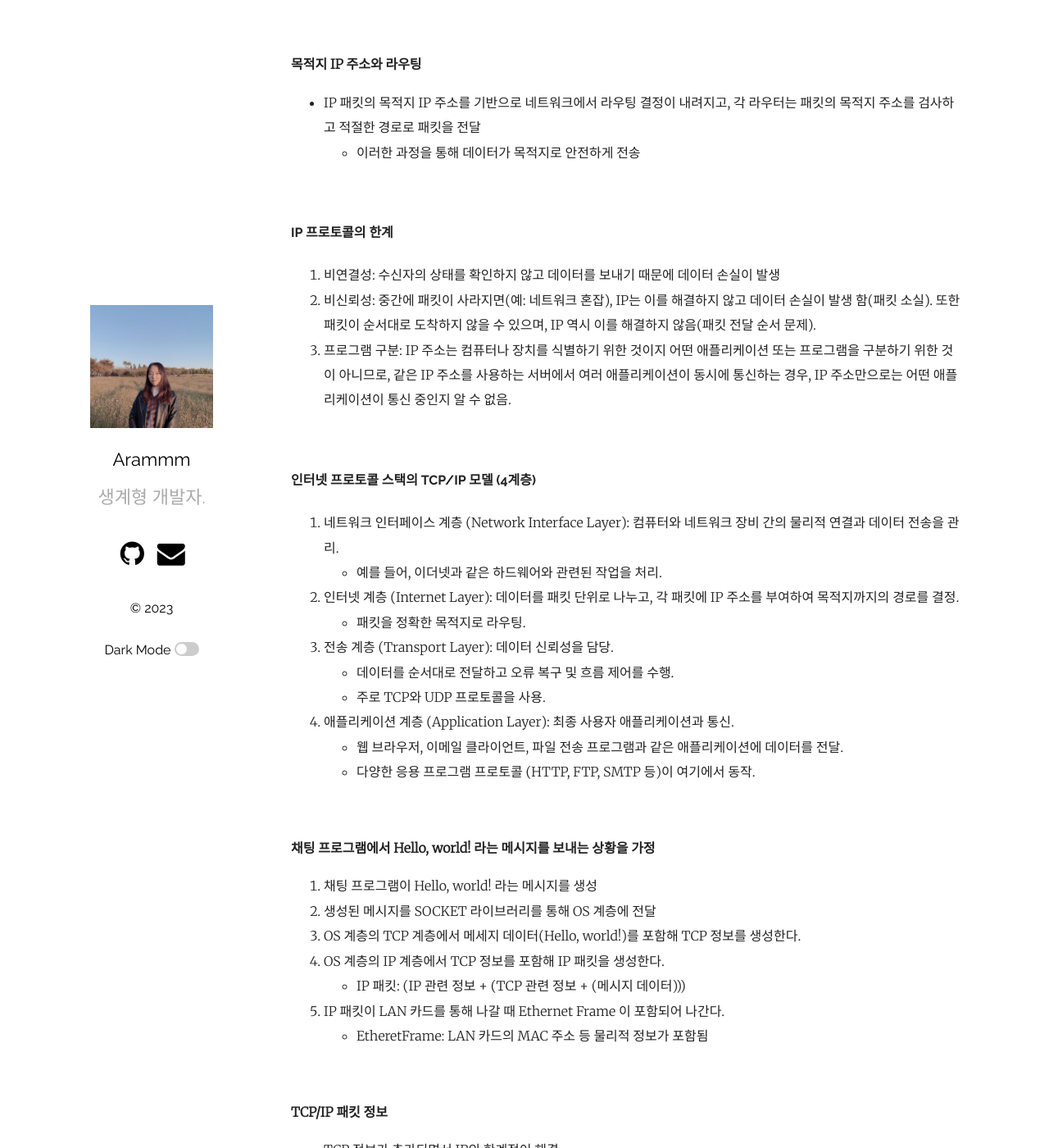
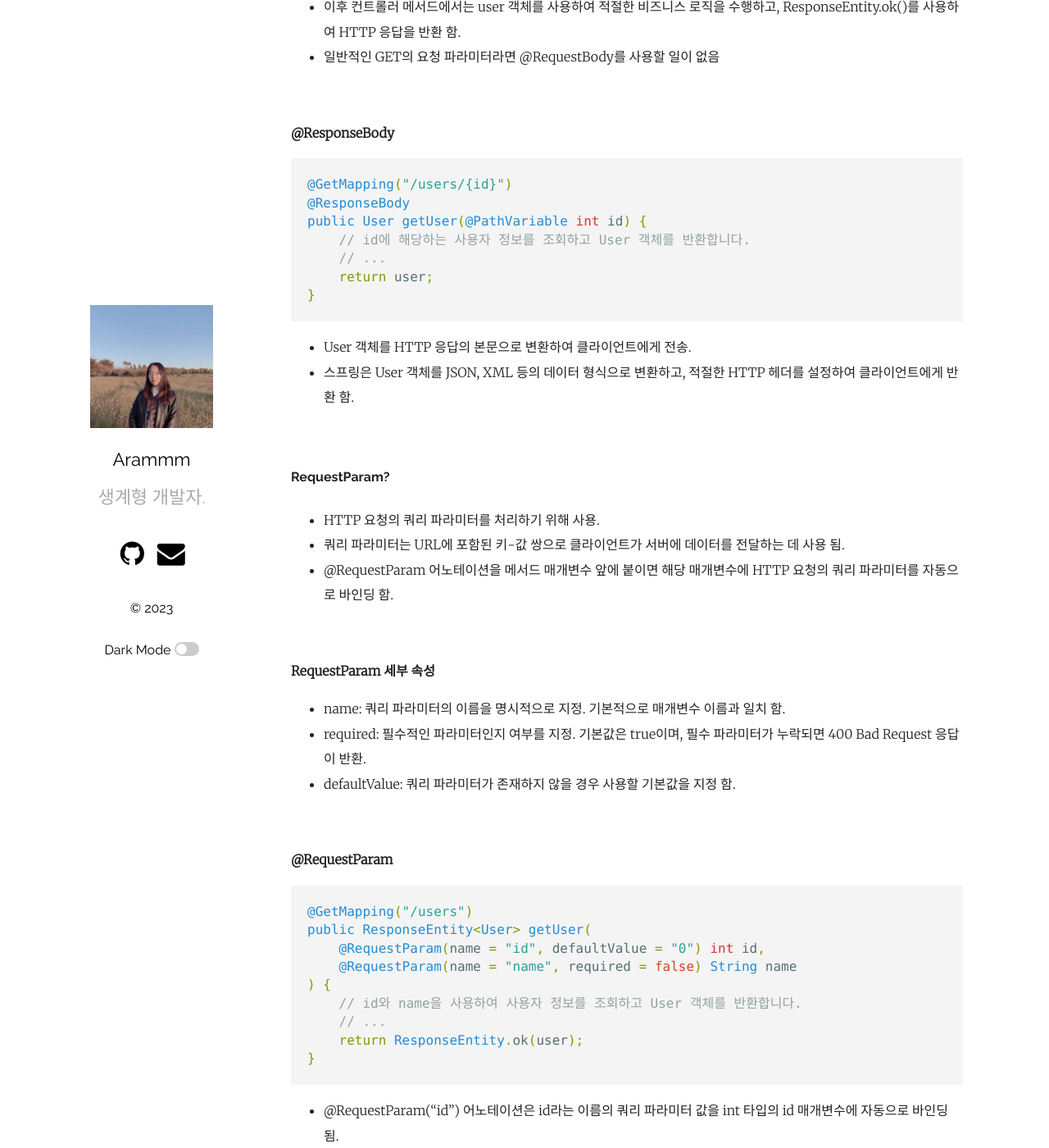
Before and after one commit to YuAram/YuAram.github.io, a Jekyll site: the page built from _posts/2023-06-17-request.markdown, in a window 1280 px wide and 1400 px high, scrolled down 1240 px. Shown: the whole window at 82% size. Built offline with Jekyll 4.4.1, drawn with Linux system fonts in a browser that asks for light colours; some of the changed text lies outside the part shown.

Commit message:
파일명 수정

````diff
--- a/_posts/2023-06-17-request.markdown
+++ b/_posts/2023-06-17-request.markdown
@@ -1,191 +1,100 @@
 ---
 layout: post
-title: "[HTTP웹기본지식_인프런] 인터넷 네트워크 - IP, TCP, UDP, PORT, DNS"
-date: 2023-09-02 00:00:00 +0530
+title: "[spring] @RequestBody/@ResponseBody, @RequestParam 이란?"
+date: 2023-06-17 00:00:00 +0530
 categories: spring
 ---
 
 <br/>
 
-#### IP (Internet Protocol)
+#### RequestBody와 ResponseBody?
 
-- 컴퓨터 네트워크에서 사용되는 주요 프로토콜
-- 지정한 IP 주소에 데이터를 송수신하는 데 사용
-- 패킷(Packet)이라는 통신 단위로 데이터 전달
+- Spring에서 비동기 처리를 위해 @RequestBody와 @ResponseBody를 주로 사용
+- @RequestBody는 HTTP 요청의 본문에 포함된 데이터를 읽어와서 매개변수에 바인딩하는 데 사용
+- @ResponseBody는 메서드의 반환 값을 HTTP 응답의 본문에 쓰기 위해 사용
+- 두 어노테이션을 함께 사용하면 비동기적인 요청과 응답을 처리할 수 있습니다.
+- 스프링 4.0 버전 이후부터는 @ResponseBody를 생략하고, 컨트롤러 메서드에 @RestController 어노테이션을 사용(@ResponseBody를 적용한 것과 동일한 효과)
+- 프로젝트 설정이나 커스텀 어노테이션 등 특정 상황에서는 @ResponseBody 어노테이션을 명시적으로 사용해야 할 수도 있음.(@Controller인 경우에 바디를 자바객체로 받기 위해서는 @ResponseBody 어노테이션을 반드시 명시해주어야 함)
 
 <br/>
 
-#### IP 패킷 정보
+#### 클라이언트와 서버의 비동기 통신
 
-- 데이터 통신 네트워크에서 정보를 전달하는 데 사용되는 패킷 형식
-- IP 패킷은 송신자에서 수신자로 데이터를 전달하기 위한 주요 정보를 담고 있음
-- 패킷 단위로 데이터를 전달하며, 즉, 전송 데이터(보낼 메시지)와 함께 출발지 IP(클라이언트 IP), 목적지 IP(서버 IP) 등을 함께 묶어 패킷으로 만든 후 전달
+- 새로고침 없이 이루어지는 동작들은 대부분 비동기 통신으로 이루어 짐.
+- 클라이언트에서 서버로 요청 메시지를 보낼 때, 본문에 데이터를 담아 보내야 하고, 서버에서 클라이언트로 응답을 보낼때에도 본문에 데이터를 담아 보내야 함. 이때 데이터를 담는 본문이 바로 body.
+  즉, 요청본문 requestBody, 응답본문 responseBody를 담아 보내야 함.
+- 요청 메시지: 클라이언트에서 서버를 통신하는 메시지
+- 응답 메시지: 서버에서 클라이언트로 통신하는 메시지
+- 데이터 형식은 가장 대표적으로 사용되는 것이 JSON 형식
 
 <br/>
 
-**IP 헤더 (IP Header)**
+**@RequestBody**
 
-- IP 패킷의 시작 부분에 위치한 헤더로, 다음과 같은 중요한 정보를 포함
-  - 버전 (Version)
-  - 헤더 길이 (Header Length)
-  - 서비스 유형 (Type of Service, TOS)
-  - 전체 패킷 길이 (Total Length)
-  - 패킷 식별자 (Identification)
-  - 플래그 (Flags)
-  - 생존 시간 (Time to Live, TTL)
-  - 프로토콜 (Protocol)
-  - 헤더 체크섬 (Header Checksum)
-  - 출발지 IP 주소 (Source IP Address)
-  - 목적지 IP 주소 (Destination IP Address)
+```java
+@PostMapping("/users")
+public ResponseEntity<User> createUser(@RequestBody User user) {
+    // user 객체를 사용하여 사용자 생성 로직을 수행합니다.
+    // ...
+    return ResponseEntity.ok(user);
+}
+```
+
+- POST 요청의 본문을 User 객체로 변환. 따라서 요청의 본문에 포함된 JSON 또는 XML 데이터는 User 객체의 필드에 매핑.
+- 이후 컨트롤러 메서드에서는 user 객체를 사용하여 적절한 비즈니스 로직을 수행하고, ResponseEntity.ok()를 사용하여 HTTP 응답을 반환 함.
+- 일반적인 GET의 요청 파라미터라면 @RequestBody를 사용할 일이 없음
 
 <br/>
 
-**데이터 (Data)**
+**@ResponseBody**
 
-- IP 패킷에는 실제 데이터가 포함되며, 상위 레벨 프로토콜에 따라 다양한 형식의 데이터가 포함
-  - 예를 들어, 웹 브라우징을 위한 HTTP 요청 또는 응답 데이터, 이메일 메시지, 파일 전송 데이터 등이 포함
+```java
+@GetMapping("/users/{id}")
+@ResponseBody
+public User getUser(@PathVariable int id) {
+    // id에 해당하는 사용자 정보를 조회하고 User 객체를 반환합니다.
+    // ...
+    return user;
+}
+```
+
+- User 객체를 HTTP 응답의 본문으로 변환하여 클라이언트에게 전송.
+- 스프링은 User 객체를 JSON, XML 등의 데이터 형식으로 변환하고, 적절한 HTTP 헤더를 설정하여 클라이언트에게 반환 함.
 
 <br/>
 
-**목적지 IP 주소와 라우팅**
+#### RequestParam?
 
-- IP 패킷의 목적지 IP 주소를 기반으로 네트워크에서 라우팅 결정이 내려지고, 각 라우터는 패킷의 목적지 주소를 검사하고 적절한 경로로 패킷을 전달
-  - 이러한 과정을 통해 데이터가 목적지로 안전하게 전송
+- HTTP 요청의 쿼리 파라미터를 처리하기 위해 사용.
+- 쿼리 파라미터는 URL에 포함된 키-값 쌍으로 클라이언트가 서버에 데이터를 전달하는 데 사용 됨.
+- @RequestParam 어노테이션을 메서드 매개변수 앞에 붙이면 해당 매개변수에 HTTP 요청의 쿼리 파라미터를 자동으로 바인딩 함.
 
 <br/>
 
-#### IP 프로토콜의 한계
+**RequestParam 세부 속성**
 
-1. 비연결성: 수신자의 상태를 확인하지 않고 데이터를 보내기 때문에 데이터 손실이 발생
-2. 비신뢰성: 중간에 패킷이 사라지면(예: 네트워크 혼잡), IP는 이를 해결하지 않고 데이터 손실이 발생 함(패킷 소실). 또한 패킷이 순서대로 도착하지 않을 수 있으며, IP 역시 이를 해결하지 않음(패킷 전달 순서 문제).
-3. 프로그램 구분: IP 주소는 컴퓨터나 장치를 식별하기 위한 것이지 어떤 애플리케이션 또는 프로그램을 구분하기 위한 것이 아니므로, 같은 IP 주소를 사용하는 서버에서 여러 애플리케이션이 동시에 통신하는 경우, IP 주소만으로는 어떤 애플리케이션이 통신 중인지 알 수 없음.
+- name: 쿼리 파라미터의 이름을 명시적으로 지정. 기본적으로 매개변수 이름과 일치 함.
+- required: 필수적인 파라미터인지 여부를 지정. 기본값은 true이며, 필수 파라미터가 누락되면 400 Bad Request 응답이 반환.
+- defaultValue: 쿼리 파라미터가 존재하지 않을 경우 사용할 기본값을 지정 함.
 
 <br/>
 
-#### 인터넷 프로토콜 스택의 TCP/IP 모델 (4계층)
+**@RequestParam**
 
-1. 네트워크 인터페이스 계층 (Network Interface Layer): 컴퓨터와 네트워크 장비 간의 물리적 연결과 데이터 전송을 관리.
-   - 예를 들어, 이더넷과 같은 하드웨어와 관련된 작업을 처리.
-2. 인터넷 계층 (Internet Layer): 데이터를 패킷 단위로 나누고, 각 패킷에 IP 주소를 부여하여 목적지까지의 경로를 결정.
-   - 패킷을 정확한 목적지로 라우팅.
-3. 전송 계층 (Transport Layer): 데이터 신뢰성을 담당.
-   - 데이터를 순서대로 전달하고 오류 복구 및 흐름 제어를 수행.
-   - 주로 TCP와 UDP 프로토콜을 사용.
-4. 애플리케이션 계층 (Application Layer): 최종 사용자 애플리케이션과 통신.
-   - 웹 브라우저, 이메일 클라이언트, 파일 전송 프로그램과 같은 애플리케이션에 데이터를 전달.
-   - 다양한 응용 프로그램 프로토콜 (HTTP, FTP, SMTP 등)이 여기에서 동작.
+```java
+@GetMapping("/users")
+public ResponseEntity<User> getUser(
+    @RequestParam(name = "id", defaultValue = "0") int id,
+    @RequestParam(name = "name", required = false) String name
+) {
+    // id와 name을 사용하여 사용자 정보를 조회하고 User 객체를 반환합니다.
+    // ...
+    return ResponseEntity.ok(user);
+}
+```
 
-<br/>
-
-**채팅 프로그램에서 Hello, world! 라는 메시지를 보내는 상황을 가정**
-
-1. 채팅 프로그램이 Hello, world! 라는 메시지를 생성
-2. 생성된 메시지를 SOCKET 라이브러리를 통해 OS 계층에 전달
-3. OS 계층의 TCP 계층에서 메세지 데이터(Hello, world!)를 포함해 TCP 정보를 생성한다.
-4. OS 계층의 IP 계층에서 TCP 정보를 포함해 IP 패킷을 생성한다.
-   - IP 패킷: (IP 관련 정보 + (TCP 관련 정보 + (메시지 데이터)))
-5. IP 패킷이 LAN 카드를 통해 나갈 때 Ethernet Frame 이 포함되어 나간다.
-   - EtheretFrame: LAN 카드의 MAC 주소 등 물리적 정보가 포함됨
-
-<br/>
-
-**TCP/IP 패킷 정보**
-
-- TCP 정보가 추가되면서 IP의 한계점이 해결
-  - TCP 정보: 출발지 PORT, 목적지 PORT, 전송 제어, 순서, 검증 정보 등..
-
-<br/>
-
-#### TCP (Transmission Control Protocol)
-
-- TCP는 신뢰성 있는 데이터 통신을 지원하며, 네트워크에서 데이터의 정확성과 신뢰성을 보장하는데 중요한 역할
-
-1. 신뢰성 있는 통신: TCP는 신뢰성 있는 데이터 전송을 보장
-   - 이를 위해 패킷의 수신 여부를 확인하고, 손실된 패킷을 재전송하거나 순서를 재조정하여 데이터의 정확성을 유지
-   - 이러한 신뢰성은 데이터 전송 중에 패킷 손실, 중복, 순서 바뀜을 방지합니다.
-2. 연결 지향: TCP는 연결을 설정하고 종료하는 과정을 거치며, 데이터 전송을 위한 가상 연결을 생성
-   - 연결 지향성은 데이터가 정확하게 송수신되도록 보장하며, 데이터의 신뢰성을 높입니다.
-3. 흐름 제어: TCP는 수신자 버퍼의 여유 공간을 고려하여 데이터를 송신데이터를 너무 빠르게 전송하여 수신자가 처리하지 못하는 상황을 방지하기 위해 흐름 제어 메커니즘을 제공
-4. 혼잡 제어: 네트워크 혼잡을 방지하고 관리하기 위한 혼잡 제어 기능을 제공
-   - 네트워크의 용량을 초과하는 데이터 트래픽이 발생할 때, 혼잡 제어는 데이터 전송 속도를 조절하여 네트워크 혼잡을 최소화
-5. 양방향 통신: TCP는 전이중 (full-duplex) 통신을 지원하여 동시에 양방향으로 데이터를 전송하고 수신 가능
-   - 클라이언트와 서버 간의 양방향 통신을 가능하게 합니다.
-6. 포트 번호: TCP는 출발지 및 목적지 포트 번호를 사용하여 데이터를 특정 애플리케이션으로 라우팅
-   - 이를 통해 다수의 애플리케이션이 동시에 네트워크에서 작동할 수 있습니다.
-7. 신뢰성 있는 애플리케이션에 적합: TCP는 웹 브라우징, 이메일 전송, 파일 전송 및 데이터베이스 관리 시스템과 같은 신뢰성 있는 데이터 전송이 필요한 애플리케이션에 적합
-
-<br/>
-
-#### UDP
-
-- UDP는 신뢰성이 요구되지 않고 데이터 전송 속도와 간결한 프로토콜이 필요한 응용 프로그램에서 주로 사용
-- 데이터 손실이나 순서의 문제를 처리해야 하는 응용 프로그램에서는 TCP를 사용하는 것이 더 적합
-
-1. 비연결성 (Connectionless): UDP는 연결을 설정하지 않고 데이터를 전송
-   - 이것은 데이터 전송에 대한 추가적인 핸드셰이크 및 연결 설정 프로세스가 없음을 의미
-   - 이러한 특성으로 인해 데이터 전송이 빠르고 간단
-2. 신뢰성 없음: UDP는 데이터 전송의 신뢰성을 보장하지 않음
-   - 패킷이 손실될 수 있고, 패킷이 도착하는 순서가 보장되지 않음
-   - 이러한 특성으로 인해 데이터 손실이 허용되는 응용 프로그램 및 서비스에 사용
-3. 경량 프로토콜: UDP 헤더가 상대적으로 가볍기 때문에 데이터 오버헤드가 적음
-   - 이는 작은 패킷 크기 및 낮은 네트워크 부하를 의미
-4. 빠른 전송: UDP는 데이터 전송에 따른 추가 지연이 없으며, 실시간 응용 프로그램에서 중요한 역할을 함.
-   - 예를 들어, 음성 및 비디오 스트리밍, 온라인 게임, DNS (Domain Name System) 쿼리와 같은 응용 프로그램에서 주로 사용
-5. 다중 캐스팅 및 브로드캐스팅: UDP는 멀티캐스팅 (Multicasting)과 브로드캐스팅 (Broadcasting)을 지원
-   - 이를 통해 데이터를 여러 대의 수신자 또는 네트워크 내의 모든 장치에게 동시에 전송 가능
-6. 예측 가능한 동작: UDP는 데이터를 전송하는 순서와 관련된 동작을 예측 가능
-   - 이는 실시간 응용 프로그램에서 중요한 요소 중 하나
-
-<br/>
-
-**UDP와 TCP는 각각의 장단점을 가지고 있으며, 사용 사례에 따라 선택해야 한다.**
-
-<br/>
-
-#### PORT
-
-**한번에 둘 이상 연결해야 하면?**
-
-- 클라이언트 PC가 여러 개의 서버와 통신해야 하는 상황
-- IP만 사용하면, 클라이언트 입장에서는 받은 패킷이 게임, 화상통화, 웹브라우저 요청 중 어떤 프로그램으로 온 패킷인지 알 수 없는 문제 발생
-- 프로그램을 구분하기 위해 PORT를 사용
-- TCP/IP 패킷을 보면 출발지 IP, 목적지 IP와 함께 출발지 PORT, 목적지 PORT 포함
-  - IP : 목적지 서버를 찾는 용도
-  - PORT : 같은 IP 내에서 프로세스를 구분하는 용도
-
-<br/>
-
-**PORT**
-
-- 0 ~ 65535 할당 가능
-- 0 ~ 1023: 잘 알려진 포트, 사용하지 않는 것이 좋음
-- 대표적인 PORT
-  - FTP: 20, 21
-  - TELNET: 23
-  - HTTP: 80
-  - HTTPS: 443
-
-<br/>
-
-#### DNS
-
-1. IP는 기억하기 어려움.
-2. IP는 변경될 수 있음.
-3. DNS(Domain Name System)
-
-- 도메인 명을 IP 주소로 변환시켜주는 것 (전화번호부 역할)
-
-<br/>
-
-**DNS 사용**
-
-- DNS 서버에 도메인 명에 대한 IP 주소를 등록
-
-1. 클라이언트가 DNS 서버에 도메인 명에 대한 IP를 요청
-2. DNS 서버는 해당 도메인 명에 대한 IP 주소를 클라이언트에 전달
-3. 클라이언트는 해당 IP주소로 서버에 접근
-
-- DNS를 사용하면 IP가 기억하기 어렵고, 변경될 수 있는 문제를 해결
+- @RequestParam("id") 어노테이션은 id라는 이름의 쿼리 파라미터 값을 int 타입의 id 매개변수에 자동으로 바인딩 됨.
+- /users?id=1과 같은 요청이 들어오면 id에 1이 할당되어 사용자 정보를 조회하고, ResponseEntity.ok()를 사용하여 HTTP 응답을 반환 함.
 
 <br/>
 
@@ -197,7 +106,5 @@ categories: spring
 ### 참고 사이트
 
 <hr>
-[[모든 개발자를 위한 HTTP 웹 기본 지식] 01. 인터넷 네트워크 - 인터넷 통신, IP(인터넷 프로토콜)](https://hseungyeon.tistory.com/424)
-[[모든 개발자를 위한 HTTP 웹 기본 지식] 01. 인터넷 네트워크 - 인터넷 통신, TCP, UDP](https://hseungyeon.tistory.com/425)
-[[모든 개발자를 위한 HTTP 웹 기본 지식] 01. 인터넷 네트워크 - 인터넷 통신, PORT, DNS](https://hseungyeon.tistory.com/426)
+[[Spring] @RequestBody / @ResponseBody 어노테이션 이란?](https://cheershennah.tistory.com/179)
 <br/>
````
Also changed, not shown: _posts/2023-09-02-ip_tcp_udp_port_dns.markdown (added, +203 -0 lines).
